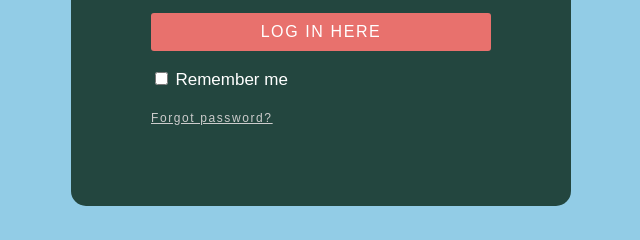
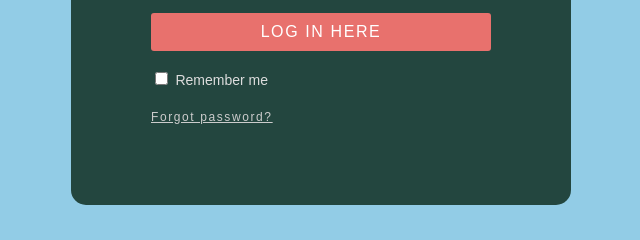
Before and after one commit to nlohani20/login-page, a plain HTML site: page index.html in a window 1280 px wide. Shown: the part 329-569 px from the top of the page, 319-959 px from the left. Drawn offline with Linux system fonts and the light colour scheme.

Commit message:
Add link between checkbox and label (remember)

```diff
--- a/css/style.css
+++ b/css/style.css
@@ -85,3 +85,8 @@ span {
 .action-forgot:hover{
     color: #b3b3b3;
 }
+
+#remember {
+    color: #ddd;
+    font-size: 14px;
+}
--- a/index.html
+++ b/index.html
@@ -21,7 +21,7 @@
         <input type="button" name="log" id="log" value="Log In Here">
         <br><br>
         <input type="checkbox" id="check">
-        <span>Remember me</span>
+        <label id="remember" for="check">Remember me</label>
         <br><br>
         <a class="action-forgot" href="">Forgot password?</a>
     </form>
```
